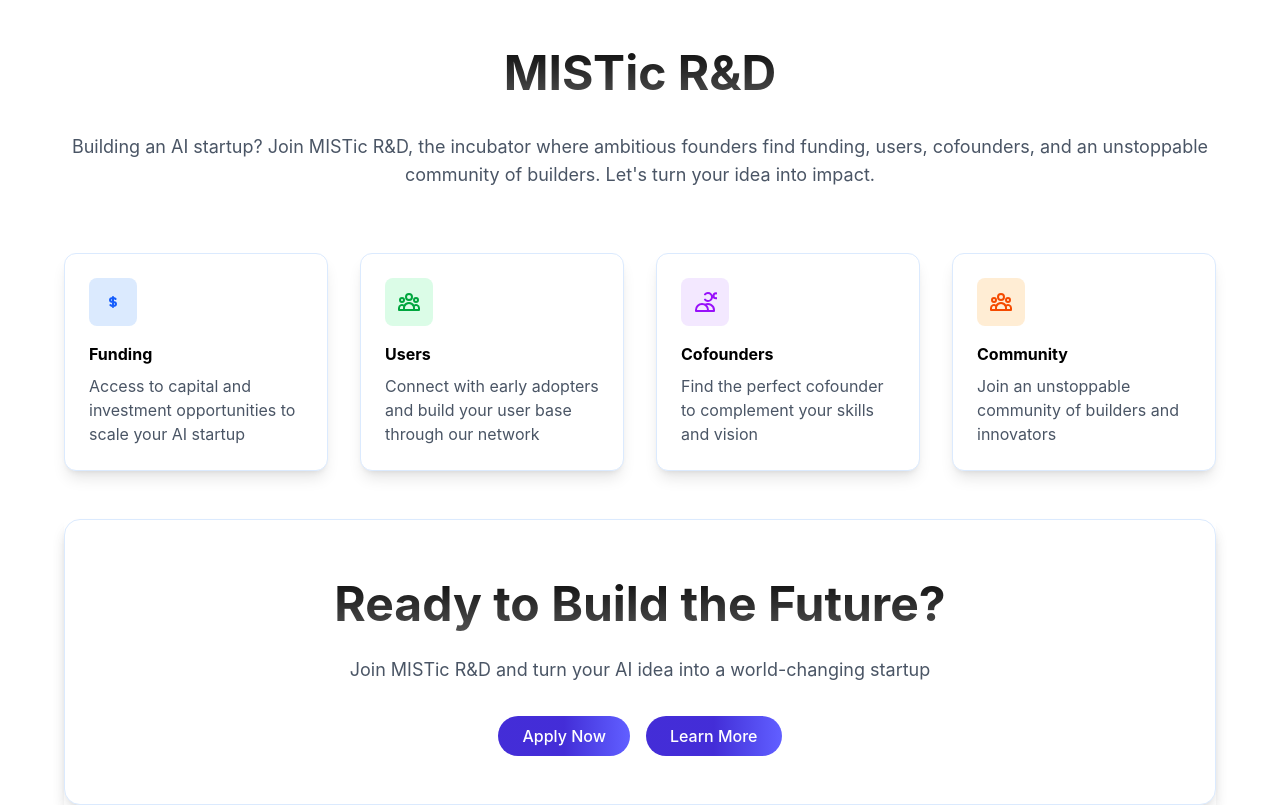
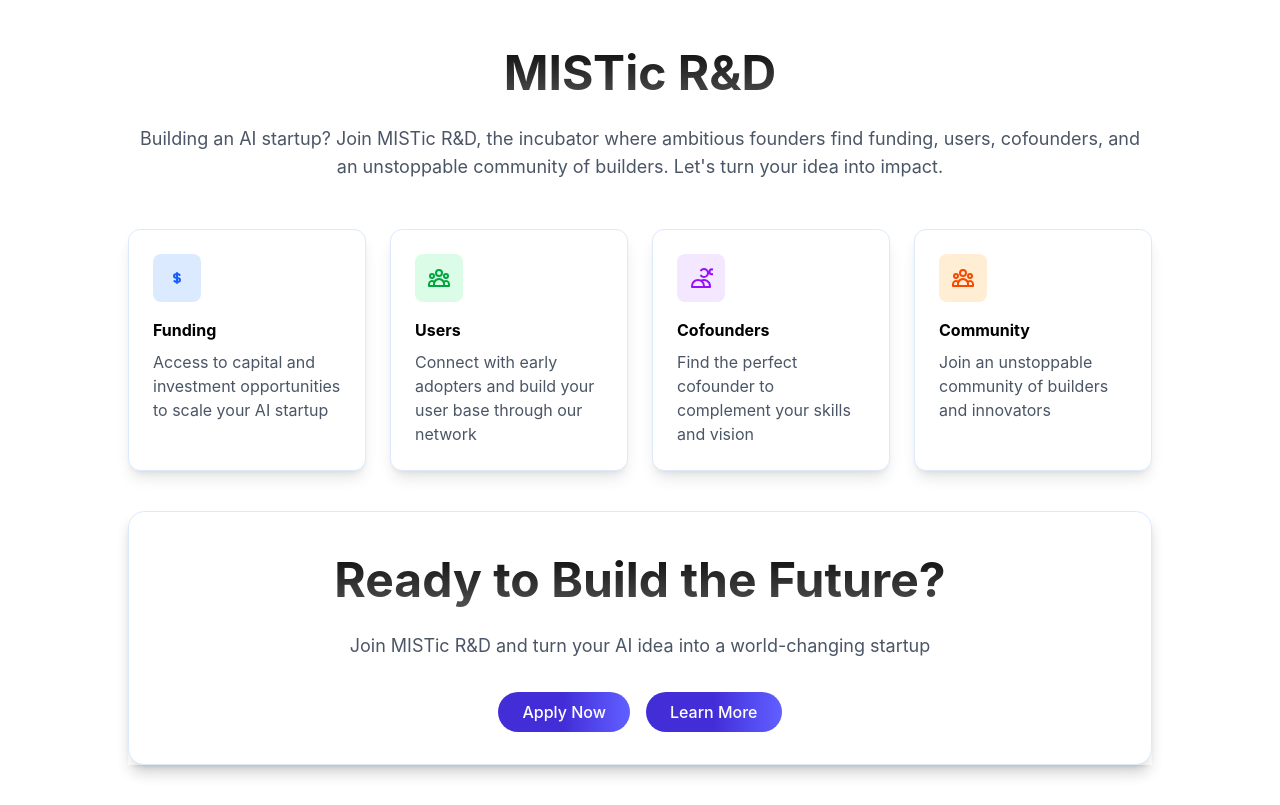
Before and after one commit to UTMIST/UTMIST, a Next.js app in the folder client/: page / in a window 1280 px wide. Shown: the part 3700-4505 px from the top of the page. Built offline with nearby package versions, Linux system fonts and the light colour scheme.

Commit message:
style: made startups section on the home page smaller to match the width of the other content on the home page

```diff
--- a/client/src/components/startupsSection.tsx
+++ b/client/src/components/startupsSection.tsx
@@ -4,19 +4,19 @@ import "../styles/home.css";
 const StartupsSection = () => {
     return (
         <section className="py-16 md:py-24" style={{ fontFamily: 'var(--system-font)' }}>
-            <div className="max-w-7xl mx-auto px-4 md:px-16">
+            <div className="max-w-6xl mx-auto px-4 md:px-16">
                 {/* Header */}
-                <div className="text-center mb-12 md:mb-16">
-                    <h2 className="hero-card-title mb-6" style={{ fontFamily: 'var(--system-font)' }}>
-                        MISTic R&D
-                    </h2>
-                    <p className="text-lg leading-7 text-gray-600 font-sans mb-8 text-center w-full" style={{ fontFamily: 'var(--system-font)' }}>
+                <div className="text-center mb-10 md:mb-12">
+                                            <h2 className="hero-card-title mb-4" style={{ fontFamily: 'var(--system-font)' }}>
+                            MISTic R&D
+                        </h2>
+                        <p className="text-lg leading-7 text-gray-600 font-sans mb-6 text-center w-full" style={{ fontFamily: 'var(--system-font)' }}>
                         Building an AI startup? Join MISTic R&D, the incubator where ambitious founders find funding, users, cofounders, and an unstoppable community of builders. Let&apos;s turn your idea into impact.
                     </p>
                 </div>
 
                 {/* Features Grid */}
-                <div className="grid md:grid-cols-2 lg:grid-cols-4 gap-8 mb-12" >
+                <div className="grid md:grid-cols-2 lg:grid-cols-4 gap-6 mb-10" >
                     <div className="bg-white rounded-xl p-6 shadow-lg border border-blue-100" >
                         <div className="w-12 h-12 bg-blue-100 rounded-lg flex items-center justify-center mb-4">
                             <svg className="w-6 h-6 text-blue-600" fill="none" stroke="currentColor" viewBox="0 0 24 24">
@@ -60,7 +60,7 @@ const StartupsSection = () => {
 
                 {/* Call to Action Section */}
                 <div className="text-center shadow-lg">
-                    <div className="bg-white shadow-lg border border-blue-100 rounded-2xl p-6 md:p-12">
+                    <div className="bg-white shadow-lg border border-blue-100 rounded-2xl p-6 md:p-8">
                         <h3 className="hero-card-title font-bold mb-4" style={{ fontFamily: 'var(--system-font)' }}>
                             Ready to Build the Future?
                         </h3>
```
